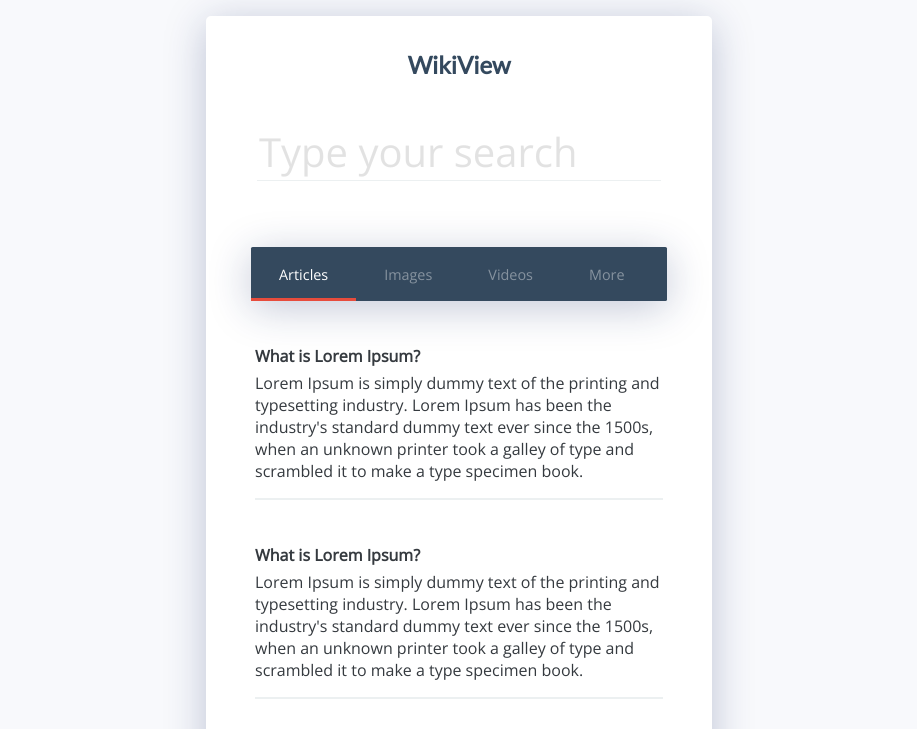
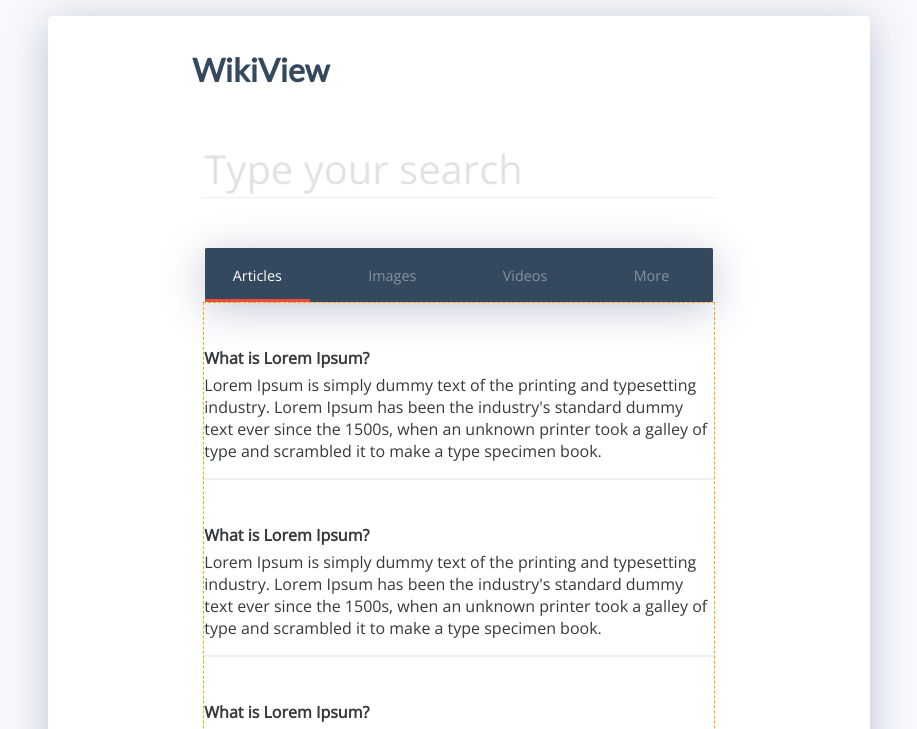
Before and after one commit to patrickxrivera/Wiki-Search, a website: page index.html in a window 1280 px wide. Both pictures are taken after a click on the link "Search". Shown: the top 729 px of the page, without its empty margins (181-1098 px from the left). Drawn offline with nearby package versions, Linux system fonts and the light colour scheme.

Commit message:
Added desktop animations

```diff
--- a/css/layout.css
+++ b/css/layout.css
@@ -38,9 +38,37 @@
   padding: 0 1rem;
 }
 
+/* For non-smartphones */
+
 @media (min-width: 769px) {
+
   .main-container {
-    width: 40%;
+    width: 65%;
+  }
+
+  .search-header h2 {
+    text-align: left;
+    margin-left: 9rem;
+    font-size: 32px;
+    margin-top: 6rem;
+  }
+
+  .search-input-el {
+    font-size: 32px;
+    min-width: 62%;
+  }
+
+  .btn {
+    margin-top: -1rem;
+  }
+
+  .results-nav-area {
+    min-width: 58%;
+  }
+
+  .results-articles {
+    border: 1px dashed orange;
+    min-width: 62%;
   }
 
   .search-input-el {
--- a/css/style.css
+++ b/css/style.css
@@ -32,12 +32,11 @@ body {
 .btn {
   color: #34495e;
   text-decoration: none;
-  box-shadow: rgba(23,43,99,0.26) 0 7px 42px;
+  box-shadow: rgba(23,43,99,0.26) 0 3px 10px;
   font-weight: bold;
   border-radius: 1rem;
   font-size: 0.75rem;
   border: 1px solid #34495e;
-  box-shadow: rgba(23,43,99,0.26) 0 7px 42px;
 }
 
 /* Results Page */
--- a/index.html
+++ b/index.html
@@ -27,7 +27,7 @@
 
 		</div> <!-- Search container -->
 
-		<div class="results-container">
+		<div class="animated results-container">
 			<section>
 				<nav class="results-nav-area">
 					<li><a class="results-nav-el" href="#">Articles</a></li>
--- a/main.js
+++ b/main.js
@@ -74,7 +74,7 @@ const UI = (function getUI() {
     }
   }
 
-  function renderAnimation(className, animationName) { // TODO => name
+  function renderAnimation(className, animationName) {
     const classEl = document.querySelector(`.${className}`);
     classEl.classList.add(`${animationName}`);
   }
```
